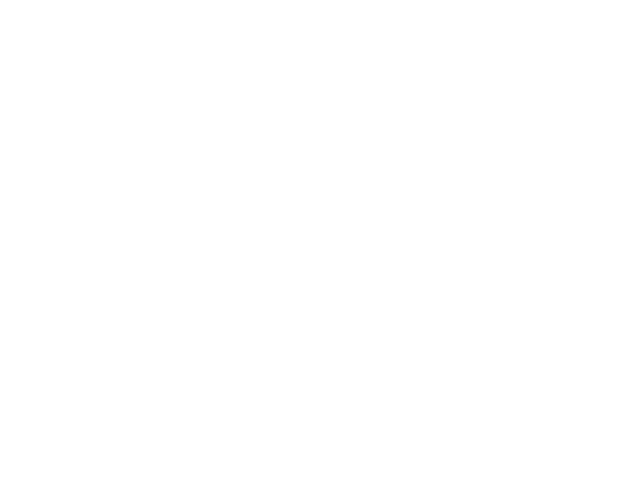
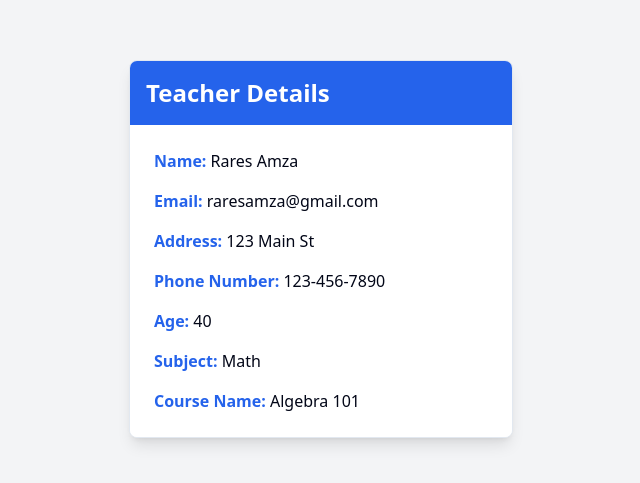
Before and after one commit to raresamza/Internship-project-frontend, a React (Vite) app in the folder SchoolSystemFrontend/: page /teacher/1 in a window 1280 px wide. Before the commit this address had no page. Shown: the part 151-634 px from the top of the page, without its empty margins (319-959 px from the left). Built offline with nearby package versions, Linux system fonts and the light colour scheme.

Commit message:
Added connection to backed for students page

```diff
--- a/SchoolSystemFrontend/src/App.tsx
+++ b/SchoolSystemFrontend/src/App.tsx
@@ -9,6 +9,7 @@ import CatalogueTab from './components/CatalogueTab'
 import CoursesTab from './components/CoursesTab'
 import CourseDetails from './components/CourseDetails'
 import Homepage from './components/Homepage'
+import TeacherDetail from './components/TeacherDetail'
 function App() {
 
   return (
@@ -24,6 +25,7 @@ function App() {
           <Route path="/courses/:courseId" element={<CourseDetails />} />
           <Route path='/home' element={<Homepage/>}/>
           <Route path='/' element={<Homepage/>}/>
+          <Route path="/teacher/:id" element={<TeacherDetail />} />
           {/* <Route path='/sign-up/teacher' element={<Register />}></Route>
           <Route path='/sign-up/student' element={<RegisterStudent />}></Route>
           <Route path='/problem' element={<ProblemView />}></Route>
--- /dev/null
+++ b/SchoolSystemFrontend/src/api/StudentService.ts
@@ -0,0 +1,46 @@
+import axios from 'axios';
+
+
+const API_URL = "https://localhost:7213/api/Student";
+
+export interface Student {
+    id: number;
+    parentEmail: string;
+    parentName: string;
+    age: number;
+    name: string;
+    address: string;
+    phoneNumber: number;
+    grades: Grade[];
+    gpAs: Gpa[];
+    absences: Absence[];
+  }
+
+  interface Grade {
+    courseId: number;
+    courseName: string;
+    gradeValues: number[];
+  }
+
+  interface Gpa {
+    courseId: number;
+    courseName: string;
+    gpaValue: number;
+  }
+
+  interface Absence {
+    id: number;
+    date: string;
+    courseName: string;
+  }
+
+  export async function getUsers(pageNumber: number = 1, pageSize: number = 10): Promise<Student[]> {
+    const response = await axios.get<{ items: Student[] }>(API_URL, {
+      params: {
+        pageNumber,
+        pageSize,
+      },
+    });
+    console.log(response.data.items)
+    return response.data.items;
+  }
--- a/SchoolSystemFrontend/src/components/CatalogueTab.tsx
+++ b/SchoolSystemFrontend/src/components/CatalogueTab.tsx
@@ -6,8 +6,8 @@ const coursesData = [
     id: 1,
     name: 'Mathematics',
     grades: [
-      { subject: 'Algebra', grade: 'A' },
-      { subject: 'Calculus', grade: 'B' },
+      { subject: 'Algebra', grade: '7' },
+      { subject: 'Calculus', grade: '9' },
     ],
     gpas: [
       { semester: 'Fall 2023', gpa: '3.8' },
@@ -22,8 +22,8 @@ const coursesData = [
     id: 2,
     name: 'Mathematics',
     grades: [
-      { subject: 'Algebra', grade: 'A' },
-      { subject: 'Calculus', grade: 'B' },
+      { subject: 'Algebra', grade: '10' },
+      { subject: 'Calculus', grade: '8' },
     ],
     gpas: [
       { semester: 'Fall 2023', gpa: '3.8' },
--- a/SchoolSystemFrontend/src/components/CourseDetails.tsx
+++ b/SchoolSystemFrontend/src/components/CourseDetails.tsx
@@ -3,6 +3,7 @@ import { useParams } from 'react-router-dom';
 import { Card, CardHeader, CardContent, CardFooter } from '../@/components/ui/card';
 import { Select, SelectContent, SelectItem, SelectTrigger, SelectValue } from '../@/components/ui/select';
 import { AnimatePresence, motion } from 'framer-motion';
+import Navbar from './Navbar';
 
 
 interface Course {
@@ -32,8 +33,10 @@ const CourseDetails = () => {
   };
 
   return (
+    <>
+    <Navbar/>
       <motion.div
-        className='flex items-center justify-center min-h-screen w-full'
+        className='flex items-center justify-center min-h-[calc(100vh-80px)] w-full'
         initial={{ opacity: 0, scale: 0.8 }}
         animate={{ opacity: 1, scale: 1 }}
         exit={{ opacity: 0, scale: 0.8 }}
@@ -118,7 +121,7 @@ const CourseDetails = () => {
           </CardFooter>
         </Card>
       </motion.div>
-
+    </>
   );
 }
   export default CourseDetails;
--- a/SchoolSystemFrontend/src/components/Login.tsx
+++ b/SchoolSystemFrontend/src/components/Login.tsx
@@ -22,9 +22,6 @@ const Login = () => {
     }
 
 
-
-
-
     return (
         <>
             <Navbar></Navbar>
--- a/SchoolSystemFrontend/src/components/Student.tsx
+++ b/SchoolSystemFrontend/src/components/Student.tsx
@@ -4,15 +4,40 @@ import { faGraduationCap } from '@fortawesome/free-solid-svg-icons';
 import { motion } from 'framer-motion';
 
 interface StudentProps {
-  firstName: string;
-  lastName: string;
-  email: string;
-  index: number;
+  id: number;
+  parentEmail: string;
+  parentName: string;
+  age: number;
+  name: string;
+  address: string;
+  phoneNumber: number;
+  grades: Grade[];
+  gpAs: Gpa[];
+  absences: Absence[];
+  index: number
+}
+
+interface Grade {
+  courseId: number;
+  courseName: string;
+  gradeValues: number[];
+}
+
+interface Gpa {
+  courseId: number;
+  courseName: string;
+  gpaValue: number;
+}
+
+interface Absence {
+  id: number;
+  date: string;
+  courseName: string;
 }
 
 
 // console.log(index)
-const Student: React.FC<StudentProps> = ({ firstName, lastName, email, index }) => {
+const Student: React.FC<StudentProps> = ({ name, parentEmail, index }) => {
   return (
     <motion.tr
     initial={{ y: -50, opacity: 0 }} // Initial animation state
@@ -22,10 +47,9 @@ const Student: React.FC<StudentProps> = ({ firstName, lastName, email, index })
       <td className=''>
         <FontAwesomeIcon className='rounded-full bg-slate-300 p-6 w-10 h-10' icon={faGraduationCap} />
       </td>
-      <td className='w-1/8 px-2 font-semibold text-2xl'>{firstName}</td>
-      <td className='w-1/8 pl-2 font-semibold text-2xl'>{lastName}</td>
+      <td className='w-1/8 px-2 font-semibold text-2xl'>{name}</td>
       <td className='px-1 scale-[3] font-thin'>|</td>
-      <td className='w-1/8 pr-2 font-semibold text-2xl'>{email}</td>
+      <td className='w-1/8 pr-2 font-semibold text-2xl'>{parentEmail}</td>
     </motion.tr>
   );
 }
--- a/SchoolSystemFrontend/src/components/Teacher.tsx
+++ b/SchoolSystemFrontend/src/components/Teacher.tsx
@@ -1,29 +1,43 @@
 import React from 'react';
+import { useNavigate } from 'react-router-dom';
 import { FontAwesomeIcon } from '@fortawesome/react-fontawesome';
 import { faChalkboardUser } from '@fortawesome/free-solid-svg-icons';
-import { motion } from 'framer-motion'
+import { motion } from 'framer-motion';
 
 interface TeacherProps {
+  id: number;
   firstName: string;
   lastName: string;
   email: string;
   index: number;
 }
 
-const Teacher: React.FC<TeacherProps> = ({ firstName, lastName, email, index }) => {
+const Teacher: React.FC<TeacherProps> = ({ id, firstName, lastName, email, index }) => {
+  const navigate = useNavigate();
+
+  const handleClick = () => {
+    navigate(`/teacher/${id}`);
+  };
+
   return (
     <motion.tr
-      initial={{ y: -50, opacity: 0 }} // Initial animation state
-      animate={{ y: 0, opacity: 1 }} // Animation when trigger appears
+      initial={{ y: -50, opacity: 0 }}
+      animate={{ y: 0, opacity: 1 }}
       transition={{ delay: index * 0.1 }}
+      className="cursor-pointer"
+      onClick={handleClick}
     >
-      <td className=''>
-        <FontAwesomeIcon className='rounded-full bg-slate-300 p-6 w-10 h-10' icon={faChalkboardUser} />
+      <td colSpan={4} className="p-0">
+        <div className="flex items-center p-4 hover:bg-gray-300 hover:rounded-xl">
+          <div className=''>
+            <FontAwesomeIcon className='rounded-full bg-slate-300 p-6 w-10 h-10' icon={faChalkboardUser} />
+          </div>
+          <div className='ml-4 flex-1'>
+            <div className='text-2xl font-semibold'>{firstName} {lastName}</div>
+          </div>
+          <div className='ml-4 pr-2 font-semibold text-2xl whitespace-nowrap'>{email}</div>
+        </div>
       </td>
-      <td className='w-1/8 px-2 font-semibold text-2xl'>{firstName}</td>
-      <td className='w-1/8 pl-2 font-semibold text-2xl'>{lastName}</td>
-      <td className='px-1 scale-[3] font-thin'>|</td>
-      <td className='w-1/8 pr-2 font-semibold text-2xl'>{email}</td>
     </motion.tr>
   );
 }
--- /dev/null
+++ b/SchoolSystemFrontend/src/components/TeacherDetail.tsx
@@ -0,0 +1,62 @@
+import React from 'react';
+import { useParams } from 'react-router-dom';
+import { motion } from 'framer-motion';
+import { Card, CardContent, CardHeader } from '../@/components/ui/card';
+
+interface Teacher {
+  id: number;
+  firstName: string;
+  lastName: string;
+  email: string;
+  address: string;
+  phoneNumber: string;
+  age: number;
+  subject: string;
+  courseName: string;
+}
+
+const TeacherDetail: React.FC = () => {
+  const { id } = useParams<Record<string, string>>();
+
+  // Simulated data fetching based on teacher ID
+  const teacher: Teacher = {
+    id: parseInt(id!, 10),
+    firstName: 'Rares',
+    lastName: 'Amza',
+    email: 'raresamza@gmail.com',
+    address: '123 Main St',
+    phoneNumber: '123-456-7890',
+    age: 40,
+    subject: 'Math',
+    courseName: 'Algebra 101'
+  };
+
+  return (
+    <div className="flex justify-center items-center min-h-screen bg-gray-100">
+      <motion.div
+        initial={{ opacity: 0, y: -50 }}
+        animate={{ opacity: 1, y: 0 }}
+        transition={{ duration: 1 }}
+      >
+        <Card className="w-96 shadow-lg rounded-lg overflow-hidden">
+          <CardHeader className="bg-blue-600 text-white p-4">
+            <h2 className="text-2xl font-bold">Teacher Details</h2>
+          </CardHeader>
+          <CardContent className="bg-white p-6">
+            <div className="space-y-4">
+              <p><strong className="text-blue-600">Name:</strong> {teacher.firstName} {teacher.lastName}</p>
+              <p><strong className="text-blue-600">Email:</strong> {teacher.email}</p>
+              <p><strong className="text-blue-600">Address:</strong> {teacher.address}</p>
+              <p><strong className="text-blue-600">Phone Number:</strong> {teacher.phoneNumber}</p>
+              <p><strong className="text-blue-600">Age:</strong> {teacher.age}</p>
+              <p><strong className="text-blue-600">Subject:</strong> {teacher.subject}</p>
+              <p><strong className="text-blue-600">Course Name:</strong> {teacher.courseName}</p>
+            </div>
+          </CardContent>
+        </Card>
+      </motion.div>
+    </div>
+  );
+};
+
+export default TeacherDetail;
--- a/SchoolSystemFrontend/src/components/TeachersTab.tsx
+++ b/SchoolSystemFrontend/src/components/TeachersTab.tsx
@@ -1,39 +1,10 @@
-import Navbar from './Navbar'
-import { useState, useEffect } from 'react'
-import Student from './Student'
+import React, { useState, useEffect } from 'react';
+import Navbar from './Navbar';
 import Teacher from './Teacher';
 
-// import UserService from '../service/UserService'
-// import { useCookies } from 'react-cookie';
-
-// import raton from '../../public/raton.jpeg'
-// C:\Users\rares\Desktop\last-repo\public\WhatsApp Image 2023-03-10 at 20.12.17.jpeg
-
 const TeachersTab = () => {
-
-    //   const [cookies] = useCookies(['cookie-name']);
-
-
-    // !!!!change is loading back to true when developing
   const [loading, setLoading] = useState<boolean>(true);
-
   const [teachers, setTeachers] = useState<Teacher[]>([]);
-
-    //   useEffect(() => {
-    //     const fetchData = async () => {
-    //       setLaoding(true);
-    //       try {
-    //         const students = await UserService.getStudentsBase(cookies.jwt);
-    //         console.log(students.data);
-    //         setStudents(students.data)
-    //       } catch (err) {
-    //         console.log(err)
-    //       }
-    //       setLaoding(false);
-    //     };
-    //     fetchData();
-    //   }, []);
-
 
   interface Teacher {
     id: number;
@@ -43,12 +14,11 @@ const TeachersTab = () => {
   }
 
   useEffect(() => {
-        // Simulate an API call
     setTimeout(() => {
       setTeachers([
         { id: 1, firstName: 'Rares', lastName: 'Amza', email: 'raresamza@gmail.com' },
         { id: 2, firstName: 'John', lastName: 'Doe', email: 'johndoe@gmail.com' },
-            { id: 3, firstName: 'Rares', lastName: 'Amza', email: 'raresamza@gmail.com' }
+        { id: 3, firstName: 'Jane', lastName: 'Smith', email: 'janesmith@gmail.com' }
       ]);
       setLoading(false);
     }, 1000);
@@ -56,7 +26,7 @@ const TeachersTab = () => {
 
   return (
     <>
-            <Navbar></Navbar>
+      <Navbar />
       <p className='px-20 text-4xl font-bold py-10'>Teachers:</p>
       <div className='px-20 py-6'>
         <table className='border-separate border-spacing-y-6'>
@@ -65,6 +35,7 @@ const TeachersTab = () => {
               {teachers.map((teacher, index) => (
                 <Teacher
                   key={teacher.id}
+                  id={teacher.id}
                   firstName={teacher.firstName}
                   lastName={teacher.lastName}
                   email={teacher.email}
@@ -76,7 +47,7 @@ const TeachersTab = () => {
         </table>
       </div>
     </>
-    )
+  );
 }
 
-export default TeachersTab
+export default TeachersTab;
--- /dev/null
+++ b/package.json
@@ -0,0 +1,5 @@
+{
+  "dependencies": {
+    "axios": "^1.7.2"
+  }
+}
```
Also changed, not shown: SchoolSystemFrontend/src/components/StudentsTab.tsx (+66 -18 lines), 1 other file (tests, documents, lock files or other folders). Lines whose indentation alone changed are shown as unchanged.
